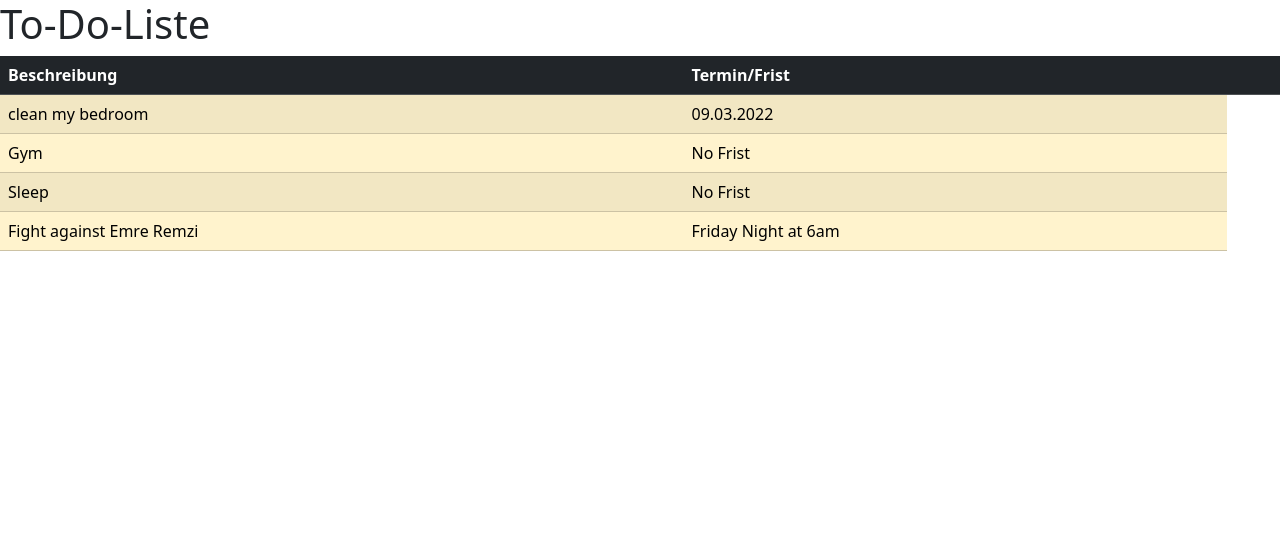
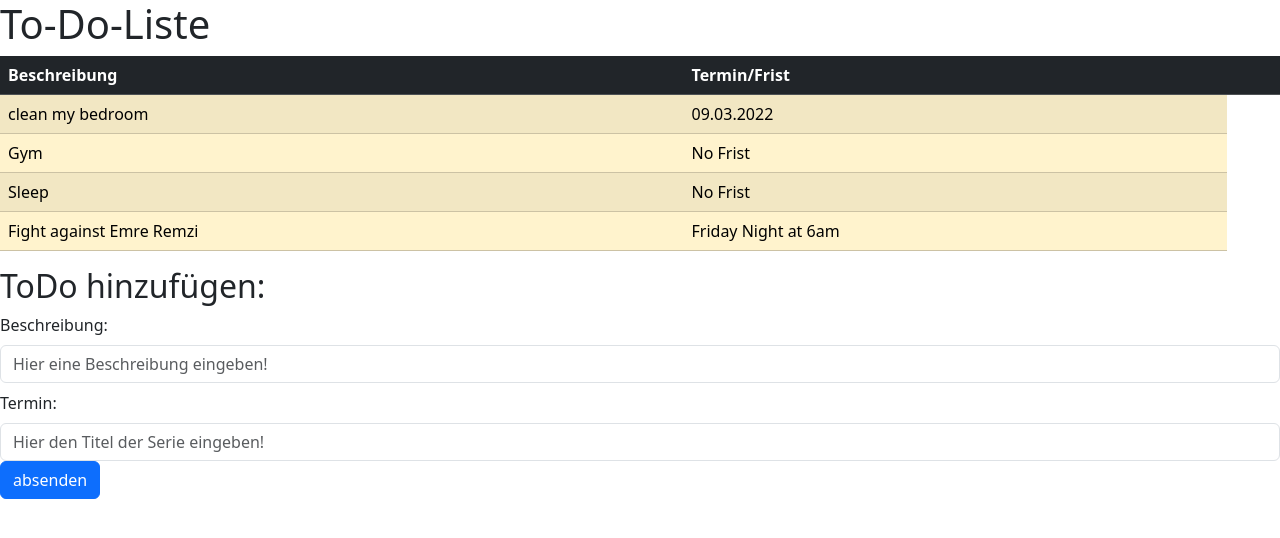
Before and after one commit to Tolga0608/angular-TODO-TOLGA, an Angular app: page / in a window 1280 px wide. Shown: the top 538 px of the page. Built offline with nearby package versions, Linux system fonts and the light colour scheme.

Commit message:
4 files modified

```diff
--- a/src/app/app.component.html
+++ b/src/app/app.component.html
@@ -1,2 +1,3 @@
  <h1>To-Do-Liste</h1>
  <app-to-do-list></app-to-do-list>
+<app-to-do-form></app-to-do-form>
--- a/src/app/app.module.ts
+++ b/src/app/app.module.ts
@@ -5,10 +5,11 @@ import { AppComponent } from './app.component';
 import { HelloComponent } from './hello.component';
 import { ToDoListComponent } from './components/to-do-list/to-do-list.component';
 import { ToDoDataService } from './services/to-do.service';
+import { ToDoFormComponent } from './components/to-do-form/to-do-form.component';
 
 @NgModule({
   imports: [BrowserModule, FormsModule],
-  declarations: [AppComponent, HelloComponent, ToDoListComponent],
+  declarations: [AppComponent, HelloComponent, ToDoListComponent, ToDoFormComponent],
   bootstrap: [AppComponent],
   providers: [ ToDoDataService]
 })
--- a/src/app/components/to-do-form/to-do-form.component.html
+++ b/src/app/components/to-do-form/to-do-form.component.html
@@ -1,26 +1,26 @@
 <form>
-  <h2>Serie hinzufügen:</h2>
+  <h2>ToDo hinzufügen:</h2>
   <div class="mb-2">
-    <label class="form-label" for="newShowID">ID:</label>
+    <label class="form-label" for="newShowID">Beschreibung:</label>
     <input
       class="form-control"
-      id="newShowID"
-      name="newShowID"
+      id="newToDoDescription"
+      name="newToDoDescription"
       type="number"
-      placeholder="Hier die ID der Serie eingeben!"
-      [(ngModel)]="show.id"
+      placeholder="Hier eine Beschreibung eingeben!"
+      [(ngModel)]="toDo.description"
     />
   </div>
 
   <div>
-    <label class="form-label" for="newShowTitle">Titel:</label>
+    <label class="form-label" for="newShowTitle">Termin:</label>
     <input
       class="form-control"
       id="newShowtitle"
       name="newShowtitle"
       type="text"
       placeholder="Hier den Titel der Serie eingeben!"
-      [(ngModel)]="show.title"
+      [(ngModel)]="toDo.title"
     />
   </div>
 
--- a/src/app/components/to-do-form/to-do-form.component.ts
+++ b/src/app/components/to-do-form/to-do-form.component.ts
@@ -1,5 +1,5 @@
 import { Component, OnInit } from '@angular/core';
-import { ToDo } from 'src/app/model/to-do';
+import { ToDo } from '../../model/to-do';
 import { ToDoDataService } from '../../services/to-do.service';
 
 @Component({
@@ -18,3 +18,4 @@ export class ToDoFormComponent implements OnInit {
   ngOnInit() {
 
   }
+}
```
